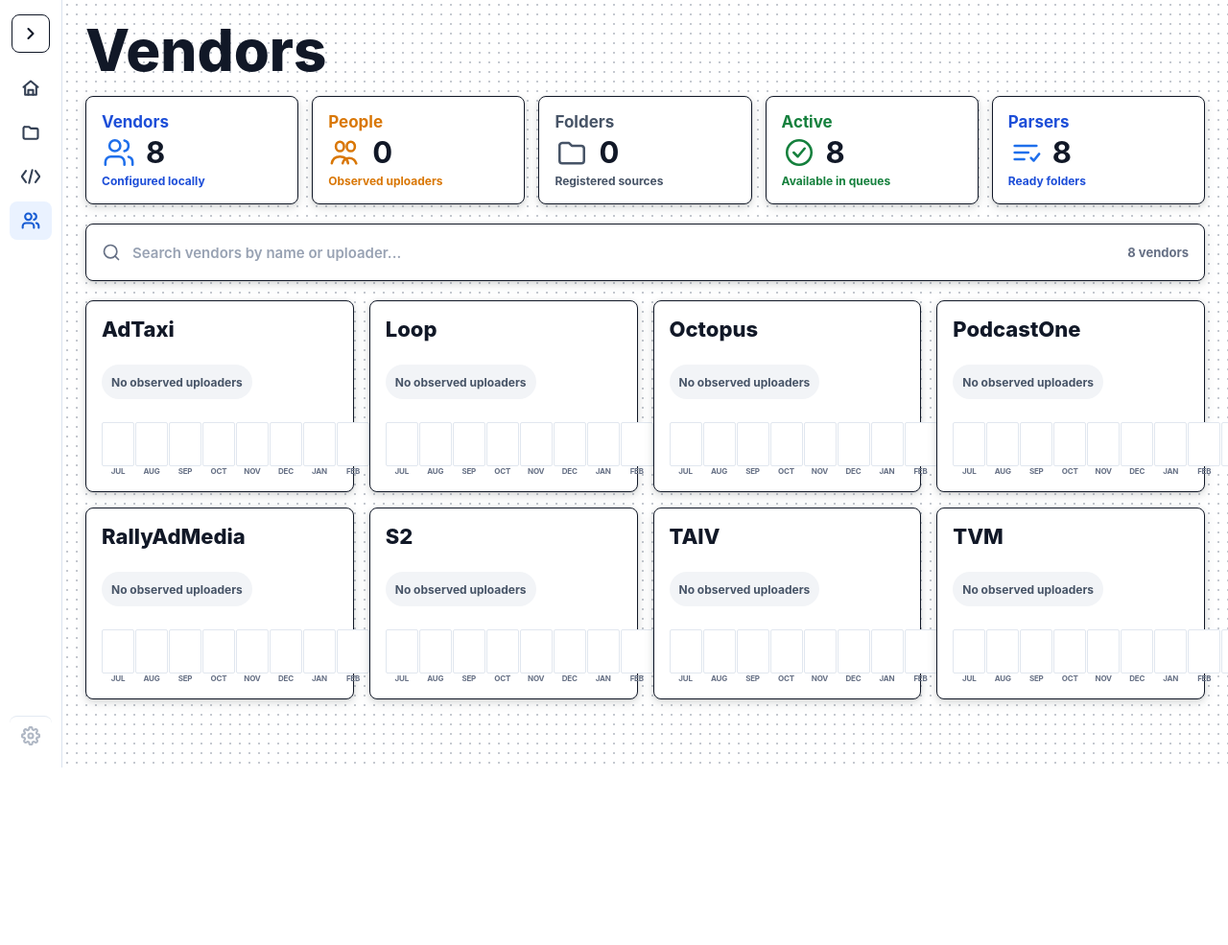
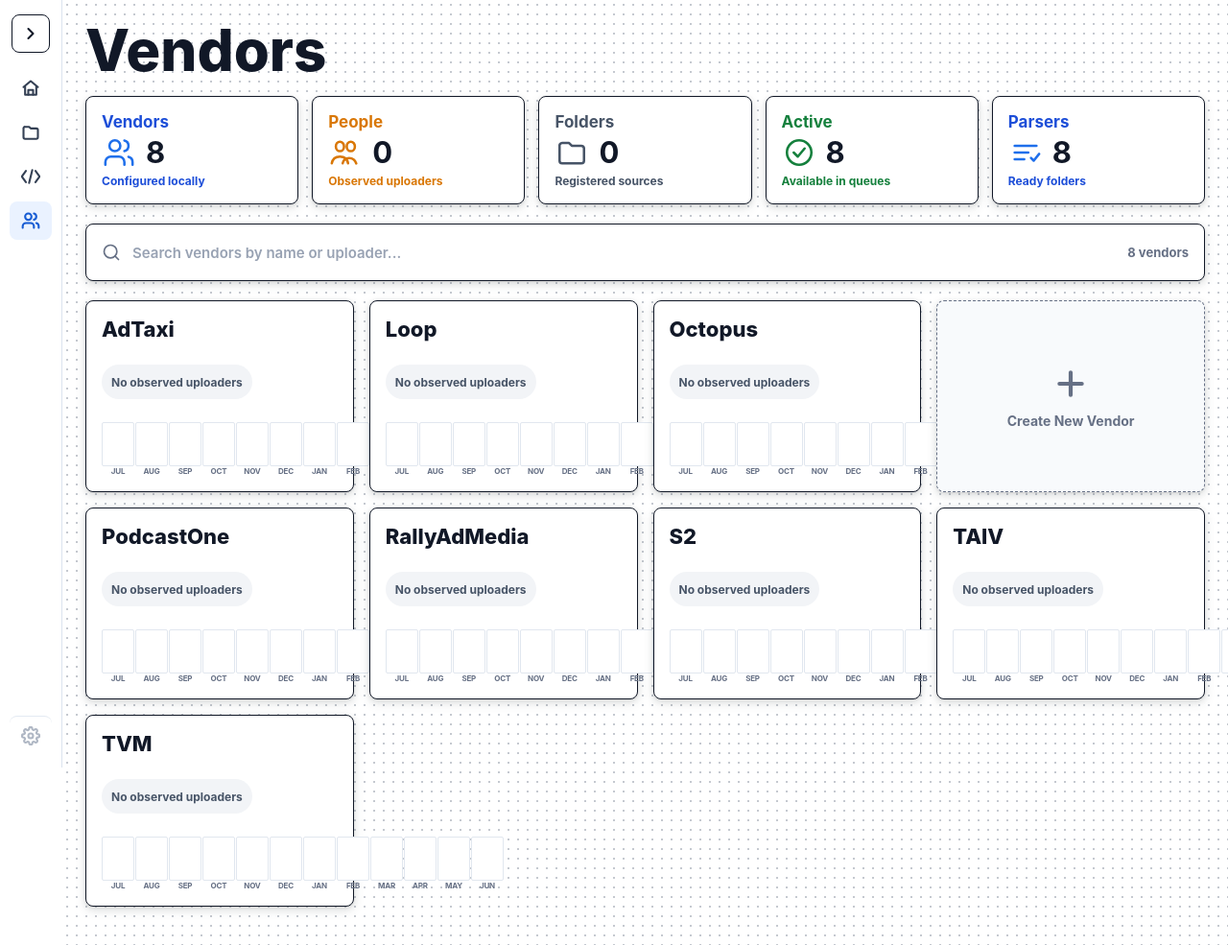
Before and after one commit to d-kulish/testifize, a Django app: page /vendors/ in a window 1280 px wide; the page is wider, and only the part inside the window is pictured. Shown: that part at 96% size. Before the commit the page ends 800 px from the top of that part, so only its background shows below. Run offline with Django 5.2, Linux system fonts and the light colour scheme; data comes from the database, SQL or seed files in the repository; data that the repository does not hold is empty.

Commit message:
feat: add + New Vendor creation card to vendors grid
- Add a dashed-border 'Create New Vendor' card pinned to column 4 of the first row
- Split vendor loop so first 3 vendors fill columns 1-3, remaining vendors fill subsequent rows
- Add click-to-open modal with Name, Parser key, and Notes fields posting to existing create_vendor URL
- Exclude the add card from search filtering so it remains visible at all times
- Update search JS selector to target [data-vendor-card] only

```diff
--- a/web/pipeline_dashboard/templates/pipeline_dashboard/vendors.html
+++ b/web/pipeline_dashboard/templates/pipeline_dashboard/vendors.html
@@ -154,6 +154,45 @@
       display: none !important;
     }
 
+    .vendor-card-add {
+      display: flex;
+      flex-direction: column;
+      align-items: center;
+      justify-content: center;
+      gap: 10px;
+      border-style: dashed;
+      border-color: #667085;
+      background: #f8fafc;
+      cursor: pointer;
+      min-height: 200px;
+      user-select: none;
+    }
+
+    .vendor-card-add:hover {
+      border-color: #111827;
+      background: #f3f7ff;
+    }
+
+    .vendor-card-add .add-icon {
+      width: 40px;
+      height: 40px;
+      color: #667085;
+    }
+
+    .vendor-card-add:hover .add-icon {
+      color: #111827;
+    }
+
+    .vendor-card-add .add-label {
+      font-size: 14px;
+      font-weight: 720;
+      color: #667085;
+    }
+
+    .vendor-card-add:hover .add-label {
+      color: #111827;
+    }
+
     .vendor-search-panel {
       display: flex;
       align-items: center;
@@ -293,8 +332,9 @@
   </div>
 
   <section class="vendor-grid" aria-label="Vendor cards">
-    {% for row in vendor_rows %}
-      <article class="vendor-card">
+    {# First 3 vendors — fill columns 1–3 of the first row #}
+    {% for row in vendor_rows|slice:":3" %}
+      <article class="vendor-card" data-vendor-card>
         <div class="vendor-card-name">{{ row.vendor.name }}</div>
         <div class="vendor-card-people">
           {% if row.people %}
@@ -318,9 +358,48 @@
           </div>
         </div>
       </article>
-    {% empty %}
+    {% endfor %}
+
+    {# + New Vendor — pinned to column 4 of the first row #}
+    <article class="vendor-card vendor-card-add" style="grid-column: 4;" data-create-vendor-card role="button" tabindex="0">
+      <svg class="add-icon" viewBox="0 0 24 24" aria-hidden="true">
+        <path d="M12 5v14M5 12h14" stroke="currentColor" stroke-width="2.5" stroke-linecap="round" fill="none"/>
+      </svg>
+      <span class="add-label">Create New Vendor</span>
+    </article>
+
+    {# Remaining vendors — start filling from column 1 of subsequent rows #}
+    {% for row in vendor_rows|slice:"3:" %}
+      <article class="vendor-card" data-vendor-card>
+        <div class="vendor-card-name">{{ row.vendor.name }}</div>
+        <div class="vendor-card-people">
+          {% if row.people %}
+            {% for person in row.people %}
+              <span class="vendor-person-badge">{{ person.name }}</span>
+            {% endfor %}
+          {% else %}
+            <span class="vendor-person-badge missing">No observed uploaders</span>
+          {% endif %}
+        </div>
+        <div class="vendor-card-matrix">
+          <div class="vendor-month-boxes">
+            {% for month_class in history_coverage|vendor_coverage:row.vendor %}
+              <span class="vendor-month-box {{ month_class }}"></span>
+            {% endfor %}
+          </div>
+          <div class="vendor-card-months">
+            {% for label in history_months %}
+              <span class="vendor-month-label">{{ label|slice:":3" }}</span>
+            {% endfor %}
+          </div>
+        </div>
+      </article>
+    {% endfor %}
+
+    {% if not vendor_rows %}
       <div class="empty" style="grid-column: 1 / -1;">No vendors are configured yet.</div>
-    {% endfor %}
+    {% endif %}
+
     <div class="empty vendor-search-empty" data-vendor-empty hidden style="grid-column: 1 / -1;">No vendors match your search.</div>
   </section>
 
@@ -334,7 +413,7 @@
       let timer = null;
 
       function performSearch(query) {
-        const cards = document.querySelectorAll(".vendor-card");
+        const cards = document.querySelectorAll("[data-vendor-card]");
         let visible = 0;
         cards.forEach((card) => {
           const name = card.querySelector(".vendor-card-name")?.textContent?.toLowerCase() || "";
@@ -361,5 +440,62 @@
         }, 150);
       });
     })();
+
+    // + New Vendor modal
+    (function () {
+      const addCard = document.querySelector("[data-create-vendor-card]");
+      const modal = document.querySelector("[data-create-vendor-modal]");
+      const closeBtn = document.querySelector("[data-create-vendor-close]");
+      if (!addCard || !modal) return;
+
+      function openModal() {
+        modal.hidden = false;
+        const nameInput = modal.querySelector("[name='name']");
+        if (nameInput) nameInput.focus();
+      }
+
+      function closeModal() {
+        modal.hidden = true;
+        const form = modal.querySelector("form");
+        if (form) form.reset();
+      }
+
+      addCard.addEventListener("click", openModal);
+      addCard.addEventListener("keydown", (e) => {
+        if (e.key === "Enter" || e.key === " ") {
+          e.preventDefault();
+          openModal();
+        }
+      });
+
+      closeBtn?.addEventListener("click", closeModal);
+      modal.querySelector("[data-create-vendor-backdrop]")?.addEventListener("click", closeModal);
+    })();
   </script>
+
+  <div class="update-modal" data-create-vendor-modal hidden>
+    <div class="update-backdrop" data-create-vendor-backdrop aria-hidden="true"></div>
+    <section class="update-dialog" role="dialog" aria-modal="true" aria-labelledby="create-vendor-title">
+      <h2 class="update-title" id="create-vendor-title">Create New Vendor</h2>
+      <form method="post" action="{% url 'pipeline_dashboard:create_vendor' %}" style="display: grid; gap: 14px; width: 100%;">
+        {% csrf_token %}
+        <label class="vendor-field" style="color: var(--text); font-size: 13px; font-weight: 720; display: grid; gap: 6px;">
+          Name
+          <input name="name" type="text" autocomplete="off" required style="width: 100%; min-height: 38px; padding: 8px 10px; border: 1px solid var(--border); border-radius: 8px; background: var(--panel); color: var(--text); font: inherit;">
+        </label>
+        <label class="vendor-field" style="color: var(--text); font-size: 13px; font-weight: 720; display: grid; gap: 6px;">
+          Parser key
+          <input name="parser_key" type="text" autocomplete="off" placeholder="auto" style="width: 100%; min-height: 38px; padding: 8px 10px; border: 1px solid var(--border); border-radius: 8px; background: var(--panel); color: var(--text); font: inherit;">
+        </label>
+        <label class="vendor-field" style="color: var(--text); font-size: 13px; font-weight: 720; display: grid; gap: 6px;">
+          Notes
+          <input name="notes" type="text" autocomplete="off" style="width: 100%; min-height: 38px; padding: 8px 10px; border: 1px solid var(--border); border-radius: 8px; background: var(--panel); color: var(--text); font: inherit;">
+        </label>
+        <div class="confirm-actions" style="margin-top: 4px;">
+          <button class="button confirm-ok" type="submit">Create</button>
+          <button class="button confirm-cancel" type="button" data-create-vendor-close>Cancel</button>
+        </div>
+      </form>
+    </section>
+  </div>
 {% endblock %}
```
